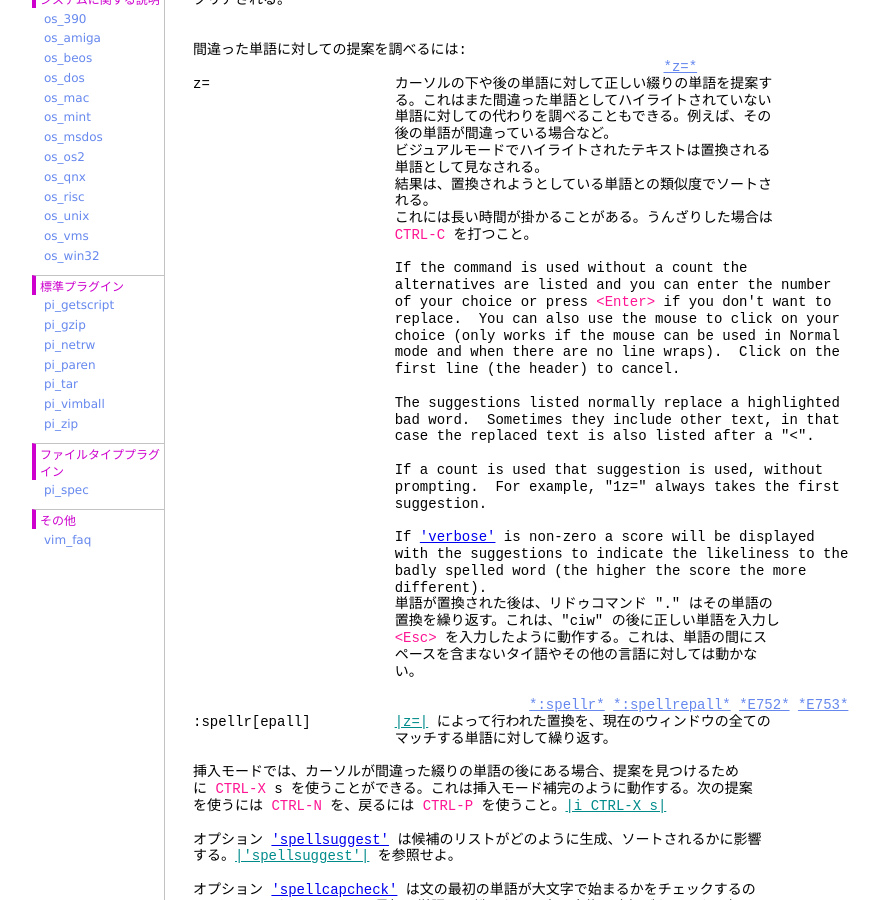
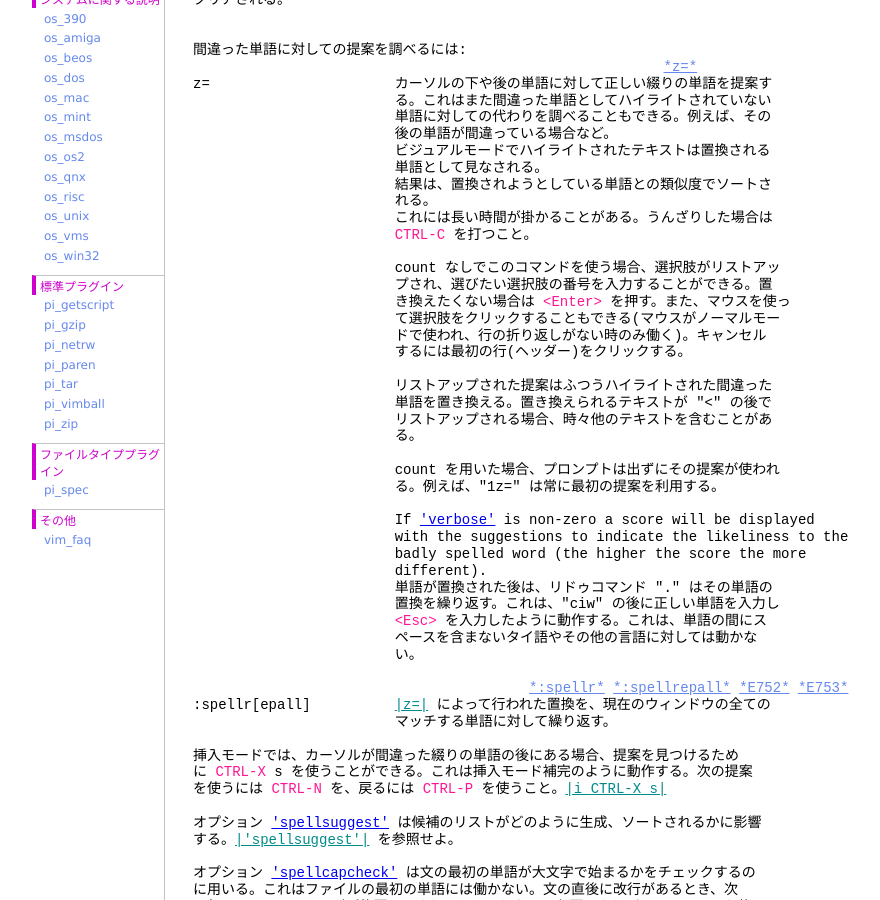
Before and after one commit to vim-jp/vimdoc-ja, a Jekyll site: the page built from spell.html, in a window 1280 px wide and 900 px high, scrolled down 2714 px. Shown: the whole window, without its empty margins (208-1088 px from the left). Built offline with Jekyll 4.4.1, drawn with Linux system fonts in a browser that asks for light colours; nearby versions of some CDN libraries; Markdown is read by kramdown in place of the engine named in the settings; comment, search, counter and statistics services are not loaded.

Commit message:
Deployed vim-jp/vimdoc-ja@02fb0eb37d57cdd7e772498ca8a0e63ee321ee5b by ixeris.kaoriya.net

```diff
--- a/spell.html
+++ b/spell.html
@@ -168,21 +168,20 @@ z=&nbsp;&nbsp;&nbsp;&nbsp;&nbsp;&nbsp;&nbsp;&nbsp;&nbsp;&nbsp;&nbsp;&nbsp;&nbsp;
 &nbsp;&nbsp;&nbsp;&nbsp;&nbsp;&nbsp;&nbsp;&nbsp;&nbsp;&nbsp;&nbsp;&nbsp;&nbsp;&nbsp;&nbsp;&nbsp;&nbsp;&nbsp;&nbsp;&nbsp;&nbsp;&nbsp;&nbsp;&nbsp;これには長い時間が掛かることがある。うんざりした場合は<br>
 &nbsp;&nbsp;&nbsp;&nbsp;&nbsp;&nbsp;&nbsp;&nbsp;&nbsp;&nbsp;&nbsp;&nbsp;&nbsp;&nbsp;&nbsp;&nbsp;&nbsp;&nbsp;&nbsp;&nbsp;&nbsp;&nbsp;&nbsp;&nbsp;<span class="Special">CTRL-C</span>&nbsp;を打つこと。<br>
 <br>
-&nbsp;&nbsp;&nbsp;&nbsp;&nbsp;&nbsp;&nbsp;&nbsp;&nbsp;&nbsp;&nbsp;&nbsp;&nbsp;&nbsp;&nbsp;&nbsp;&nbsp;&nbsp;&nbsp;&nbsp;&nbsp;&nbsp;&nbsp;&nbsp;If the command is used without a count the<br>
-&nbsp;&nbsp;&nbsp;&nbsp;&nbsp;&nbsp;&nbsp;&nbsp;&nbsp;&nbsp;&nbsp;&nbsp;&nbsp;&nbsp;&nbsp;&nbsp;&nbsp;&nbsp;&nbsp;&nbsp;&nbsp;&nbsp;&nbsp;&nbsp;alternatives are listed and you can enter the number<br>
-&nbsp;&nbsp;&nbsp;&nbsp;&nbsp;&nbsp;&nbsp;&nbsp;&nbsp;&nbsp;&nbsp;&nbsp;&nbsp;&nbsp;&nbsp;&nbsp;&nbsp;&nbsp;&nbsp;&nbsp;&nbsp;&nbsp;&nbsp;&nbsp;of your choice or press&nbsp;<span class="Special">&lt;Enter&gt;</span>&nbsp;if you don't want to<br>
-&nbsp;&nbsp;&nbsp;&nbsp;&nbsp;&nbsp;&nbsp;&nbsp;&nbsp;&nbsp;&nbsp;&nbsp;&nbsp;&nbsp;&nbsp;&nbsp;&nbsp;&nbsp;&nbsp;&nbsp;&nbsp;&nbsp;&nbsp;&nbsp;replace.&nbsp;&nbsp;You can also use the mouse to click on your<br>
-&nbsp;&nbsp;&nbsp;&nbsp;&nbsp;&nbsp;&nbsp;&nbsp;&nbsp;&nbsp;&nbsp;&nbsp;&nbsp;&nbsp;&nbsp;&nbsp;&nbsp;&nbsp;&nbsp;&nbsp;&nbsp;&nbsp;&nbsp;&nbsp;choice (only works if the mouse can be used in Normal<br>
-&nbsp;&nbsp;&nbsp;&nbsp;&nbsp;&nbsp;&nbsp;&nbsp;&nbsp;&nbsp;&nbsp;&nbsp;&nbsp;&nbsp;&nbsp;&nbsp;&nbsp;&nbsp;&nbsp;&nbsp;&nbsp;&nbsp;&nbsp;&nbsp;mode and when there are no line wraps).&nbsp;&nbsp;Click on the<br>
-&nbsp;&nbsp;&nbsp;&nbsp;&nbsp;&nbsp;&nbsp;&nbsp;&nbsp;&nbsp;&nbsp;&nbsp;&nbsp;&nbsp;&nbsp;&nbsp;&nbsp;&nbsp;&nbsp;&nbsp;&nbsp;&nbsp;&nbsp;&nbsp;first line (the header) to cancel.<br>
-<br>
-&nbsp;&nbsp;&nbsp;&nbsp;&nbsp;&nbsp;&nbsp;&nbsp;&nbsp;&nbsp;&nbsp;&nbsp;&nbsp;&nbsp;&nbsp;&nbsp;&nbsp;&nbsp;&nbsp;&nbsp;&nbsp;&nbsp;&nbsp;&nbsp;The suggestions listed normally replace a highlighted<br>
-&nbsp;&nbsp;&nbsp;&nbsp;&nbsp;&nbsp;&nbsp;&nbsp;&nbsp;&nbsp;&nbsp;&nbsp;&nbsp;&nbsp;&nbsp;&nbsp;&nbsp;&nbsp;&nbsp;&nbsp;&nbsp;&nbsp;&nbsp;&nbsp;bad word.&nbsp;&nbsp;Sometimes they include other text, in that<br>
-&nbsp;&nbsp;&nbsp;&nbsp;&nbsp;&nbsp;&nbsp;&nbsp;&nbsp;&nbsp;&nbsp;&nbsp;&nbsp;&nbsp;&nbsp;&nbsp;&nbsp;&nbsp;&nbsp;&nbsp;&nbsp;&nbsp;&nbsp;&nbsp;case the replaced text is also listed after a &quot;&lt;&quot;.<br>
-<br>
-&nbsp;&nbsp;&nbsp;&nbsp;&nbsp;&nbsp;&nbsp;&nbsp;&nbsp;&nbsp;&nbsp;&nbsp;&nbsp;&nbsp;&nbsp;&nbsp;&nbsp;&nbsp;&nbsp;&nbsp;&nbsp;&nbsp;&nbsp;&nbsp;If a count is used that suggestion is used, without<br>
-&nbsp;&nbsp;&nbsp;&nbsp;&nbsp;&nbsp;&nbsp;&nbsp;&nbsp;&nbsp;&nbsp;&nbsp;&nbsp;&nbsp;&nbsp;&nbsp;&nbsp;&nbsp;&nbsp;&nbsp;&nbsp;&nbsp;&nbsp;&nbsp;prompting.&nbsp;&nbsp;For example, &quot;1z=&quot; always takes the first<br>
-&nbsp;&nbsp;&nbsp;&nbsp;&nbsp;&nbsp;&nbsp;&nbsp;&nbsp;&nbsp;&nbsp;&nbsp;&nbsp;&nbsp;&nbsp;&nbsp;&nbsp;&nbsp;&nbsp;&nbsp;&nbsp;&nbsp;&nbsp;&nbsp;suggestion.<br>
+&nbsp;&nbsp;&nbsp;&nbsp;&nbsp;&nbsp;&nbsp;&nbsp;&nbsp;&nbsp;&nbsp;&nbsp;&nbsp;&nbsp;&nbsp;&nbsp;&nbsp;&nbsp;&nbsp;&nbsp;&nbsp;&nbsp;&nbsp;&nbsp;count なしでこのコマンドを使う場合、選択肢がリストアッ<br>
+&nbsp;&nbsp;&nbsp;&nbsp;&nbsp;&nbsp;&nbsp;&nbsp;&nbsp;&nbsp;&nbsp;&nbsp;&nbsp;&nbsp;&nbsp;&nbsp;&nbsp;&nbsp;&nbsp;&nbsp;&nbsp;&nbsp;&nbsp;&nbsp;プされ、選びたい選択肢の番号を入力することができる。置<br>
+&nbsp;&nbsp;&nbsp;&nbsp;&nbsp;&nbsp;&nbsp;&nbsp;&nbsp;&nbsp;&nbsp;&nbsp;&nbsp;&nbsp;&nbsp;&nbsp;&nbsp;&nbsp;&nbsp;&nbsp;&nbsp;&nbsp;&nbsp;&nbsp;き換えたくない場合は&nbsp;<span class="Special">&lt;Enter&gt;</span>&nbsp;を押す。また、マウスを使っ<br>
+&nbsp;&nbsp;&nbsp;&nbsp;&nbsp;&nbsp;&nbsp;&nbsp;&nbsp;&nbsp;&nbsp;&nbsp;&nbsp;&nbsp;&nbsp;&nbsp;&nbsp;&nbsp;&nbsp;&nbsp;&nbsp;&nbsp;&nbsp;&nbsp;て選択肢をクリックすることもできる(マウスがノーマルモー<br>
+&nbsp;&nbsp;&nbsp;&nbsp;&nbsp;&nbsp;&nbsp;&nbsp;&nbsp;&nbsp;&nbsp;&nbsp;&nbsp;&nbsp;&nbsp;&nbsp;&nbsp;&nbsp;&nbsp;&nbsp;&nbsp;&nbsp;&nbsp;&nbsp;ドで使われ、行の折り返しがない時のみ働く)。キャンセル<br>
+&nbsp;&nbsp;&nbsp;&nbsp;&nbsp;&nbsp;&nbsp;&nbsp;&nbsp;&nbsp;&nbsp;&nbsp;&nbsp;&nbsp;&nbsp;&nbsp;&nbsp;&nbsp;&nbsp;&nbsp;&nbsp;&nbsp;&nbsp;&nbsp;するには最初の行(ヘッダー)をクリックする。<br>
+<br>
+&nbsp;&nbsp;&nbsp;&nbsp;&nbsp;&nbsp;&nbsp;&nbsp;&nbsp;&nbsp;&nbsp;&nbsp;&nbsp;&nbsp;&nbsp;&nbsp;&nbsp;&nbsp;&nbsp;&nbsp;&nbsp;&nbsp;&nbsp;&nbsp;リストアップされた提案はふつうハイライトされた間違った<br>
+&nbsp;&nbsp;&nbsp;&nbsp;&nbsp;&nbsp;&nbsp;&nbsp;&nbsp;&nbsp;&nbsp;&nbsp;&nbsp;&nbsp;&nbsp;&nbsp;&nbsp;&nbsp;&nbsp;&nbsp;&nbsp;&nbsp;&nbsp;&nbsp;単語を置き換える。置き換えられるテキストが &quot;&lt;&quot; の後で<br>
+&nbsp;&nbsp;&nbsp;&nbsp;&nbsp;&nbsp;&nbsp;&nbsp;&nbsp;&nbsp;&nbsp;&nbsp;&nbsp;&nbsp;&nbsp;&nbsp;&nbsp;&nbsp;&nbsp;&nbsp;&nbsp;&nbsp;&nbsp;&nbsp;リストアップされる場合、時々他のテキストを含むことがあ<br>
+&nbsp;&nbsp;&nbsp;&nbsp;&nbsp;&nbsp;&nbsp;&nbsp;&nbsp;&nbsp;&nbsp;&nbsp;&nbsp;&nbsp;&nbsp;&nbsp;&nbsp;&nbsp;&nbsp;&nbsp;&nbsp;&nbsp;&nbsp;&nbsp;る。<br>
+<br>
+&nbsp;&nbsp;&nbsp;&nbsp;&nbsp;&nbsp;&nbsp;&nbsp;&nbsp;&nbsp;&nbsp;&nbsp;&nbsp;&nbsp;&nbsp;&nbsp;&nbsp;&nbsp;&nbsp;&nbsp;&nbsp;&nbsp;&nbsp;&nbsp;count を用いた場合、プロンプトは出ずにその提案が使われ<br>
+&nbsp;&nbsp;&nbsp;&nbsp;&nbsp;&nbsp;&nbsp;&nbsp;&nbsp;&nbsp;&nbsp;&nbsp;&nbsp;&nbsp;&nbsp;&nbsp;&nbsp;&nbsp;&nbsp;&nbsp;&nbsp;&nbsp;&nbsp;&nbsp;る。例えば、&quot;1z=&quot; は常に最初の提案を利用する。<br>
 <br>
 &nbsp;&nbsp;&nbsp;&nbsp;&nbsp;&nbsp;&nbsp;&nbsp;&nbsp;&nbsp;&nbsp;&nbsp;&nbsp;&nbsp;&nbsp;&nbsp;&nbsp;&nbsp;&nbsp;&nbsp;&nbsp;&nbsp;&nbsp;&nbsp;If&nbsp;<a class="Type" href="options.html#'verbose'">'verbose'</a>&nbsp;is non-zero a score will be displayed<br>
 &nbsp;&nbsp;&nbsp;&nbsp;&nbsp;&nbsp;&nbsp;&nbsp;&nbsp;&nbsp;&nbsp;&nbsp;&nbsp;&nbsp;&nbsp;&nbsp;&nbsp;&nbsp;&nbsp;&nbsp;&nbsp;&nbsp;&nbsp;&nbsp;with the suggestions to indicate the likeliness to the<br>
```
